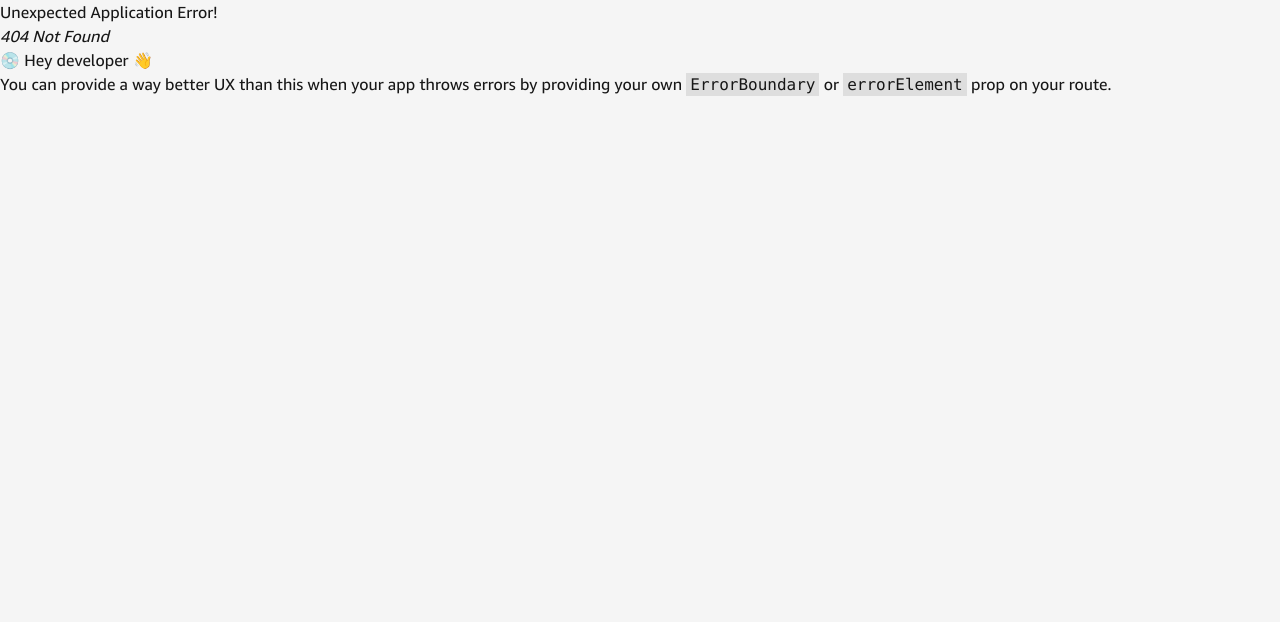
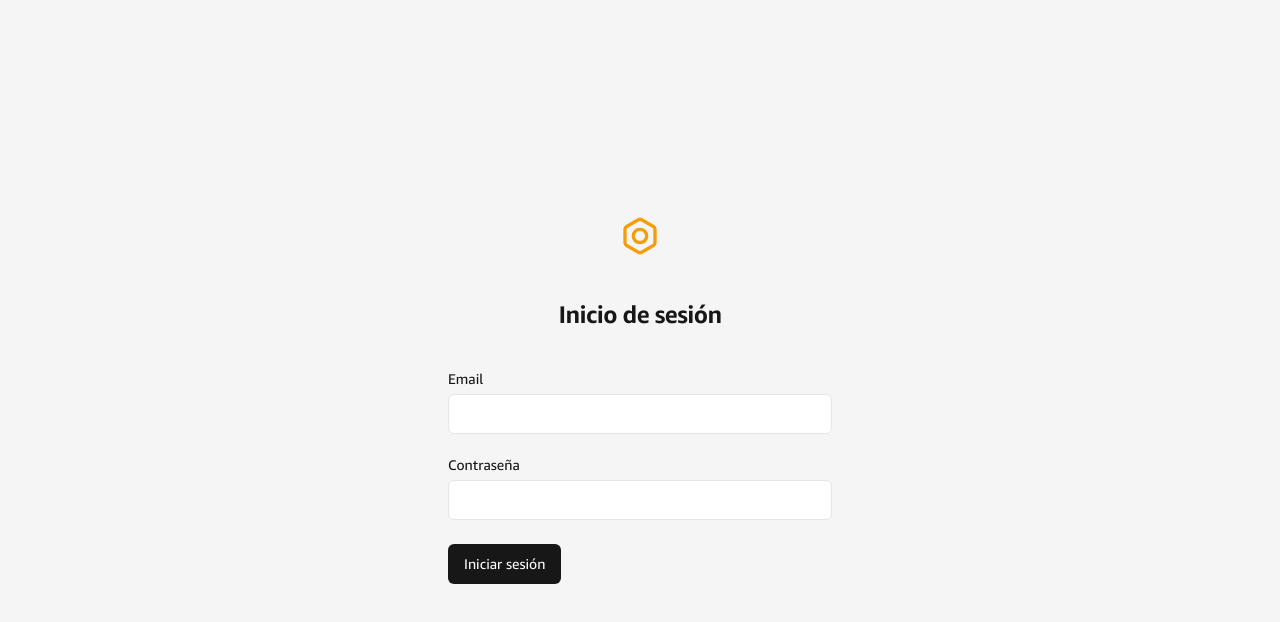
Before and after one commit to habilisoft/zemi-ui, a React (Vite) app: page /login in a window 1280 px wide. Before the commit this address had no page. Shown: the top 622 px of the page. Built offline with nearby package versions, Linux system fonts and the light colour scheme.

Commit message:
feat: add project service, cancel button and login page

```diff
--- a/package.json
+++ b/package.json
@@ -24,7 +24,9 @@
     "@radix-ui/react-slot": "^1.0.2",
     "@radix-ui/react-tabs": "^1.0.4",
     "@sentry/react": "^8.0.0",
+    "@tanstack/react-query": "^5.36.2",
     "@tanstack/react-table": "^8.17.3",
+    "axios": "^1.6.8",
     "class-variance-authority": "^0.7.0",
     "clsx": "^2.1.1",
     "cmdk": "^1.0.0",
--- a/src/components/ui/compound-form.tsx
+++ b/src/components/ui/compound-form.tsx
@@ -46,26 +46,50 @@ import {
   LoaderCircle,
 } from "lucide-react";
 import { es } from "date-fns/locale";
+import { AlertDialog } from "./alert-dialog";
+import { useState } from "react";
 
 interface Props extends IFormSchema {
   submitButtonText?: string;
+  cancelButtonText?: string;
   title?: string;
   description?: string;
   columns?: number;
   sendingRequest: boolean;
   onSubmit: (data: Record<string, string | string[]>) => void;
+  onCancel?: () => void;
+  alertDialogText?: string;
+  alertDialogDesc?: string;
+  labelsClassName?: string;
+  submitButtonClassName?: string;
+  submitButtonVariant?:
+    | "default"
+    | "destructive"
+    | "outline"
+    | "secondary"
+    | "ghost"
+    | "link";
 }
 
 export function CompoundForm(props: Props) {
   const {
     inputs,
-    submitButtonText = "Submit",
+    submitButtonText = "Enviar",
+    cancelButtonText = "Cancelar",
     description,
     title,
     columns = 1,
     sendingRequest,
     onSubmit,
+    onCancel,
+    alertDialogText,
+    alertDialogDesc,
+    labelsClassName,
+    submitButtonVariant = "default",
+    submitButtonClassName,
   } = props;
+  const [alertDialogIsOpen, setAlertDialogIsOpen] = useState(false);
+
   const FormSchema = z.object(
     inputs.reduce(
       (accumulator, currentValue) => ({
@@ -114,6 +138,7 @@ export function CompoundForm(props: Props) {
           </FormControl>
         );
       case "number":
+      case "password":
       case "text":
         return (
           <FormControl>
@@ -307,15 +332,33 @@ export function CompoundForm(props: Props) {
               name={inputData.name as never}
               render={({ field }) => (
                 <FormItem className="flex flex-col">
-                  <FormLabel>{inputData.label}</FormLabel>
+                  <FormLabel className={cn(labelsClassName)}>
+                    {inputData.label}
+                  </FormLabel>
                   {renderInputBasedOnType(inputData, field)}
                   <FormMessage />
                 </FormItem>
               )}
             />
           ))}
-          <div>
-            <Button type="submit" disabled={sendingRequest}>
+          <div className="flex items-center gap-4">
+            {onCancel && (
+              <Button
+                onClick={() => setAlertDialogIsOpen(true)}
+                variant="outline"
+                type="button"
+                disabled={sendingRequest}
+              >
+                {cancelButtonText}
+              </Button>
+            )}
+
+            <Button
+              variant={submitButtonVariant}
+              type="submit"
+              disabled={sendingRequest}
+              className={cn(submitButtonClassName)}
+            >
               {sendingRequest && (
                 <LoaderCircle className="mr-2 h-4 w-4 animate-spin" />
               )}
@@ -324,6 +367,18 @@ export function CompoundForm(props: Props) {
           </div>
         </form>
       </Form>
+      {onCancel && (
+        <AlertDialog
+          isOpen={alertDialogIsOpen}
+          cancel={() => setAlertDialogIsOpen(false)}
+          action={() => {
+            onCancel();
+            setAlertDialogIsOpen(false);
+          }}
+          title={alertDialogText || ""}
+          description={alertDialogDesc || ""}
+        />
+      )}
     </>
   );
 }
--- /dev/null
+++ b/src/hooks/projects/index.ts
@@ -0,0 +1 @@
+export * from "./use-projects";
--- /dev/null
+++ b/src/hooks/projects/use-projects.tsx
@@ -0,0 +1,17 @@
+import { ProjectsService } from "@/services/projects.service";
+import { useQuery } from "@tanstack/react-query";
+
+export function useProjects(searchTerm: string) {
+  const projectsService = new ProjectsService();
+
+  const { isLoading, data, refetch } = useQuery({
+    queryKey: ["projects", searchTerm],
+    queryFn: () => projectsService.getProjects(searchTerm),
+  });
+
+  return {
+    isLoading,
+    projects: data,
+    reloadProjects: refetch,
+  };
+}
--- a/src/main.tsx
+++ b/src/main.tsx
@@ -1,5 +1,6 @@
 import React from "react";
 import ReactDOM from "react-dom/client";
+import { QueryClientProvider, QueryClient } from "@tanstack/react-query";
 import * as Sentry from "@sentry/react";
 import {
   createBrowserRouter,
@@ -12,6 +13,7 @@ import {
 import "./index.css";
 import { constructionRoutes } from "./modules/construction";
 import { RootLayout } from "./layouts";
+import AuthPage from "./modules/auth/auth";
 
 const router = createBrowserRouter([
   {
@@ -19,7 +21,13 @@ const router = createBrowserRouter([
     element: <RootLayout />,
     children: [constructionRoutes],
   },
+  {
+    path: "/login",
+    element: <AuthPage />,
+  },
 ]);
+
+const queryClient = new QueryClient();
 
 Sentry.init({
   dsn: import.meta.env.VITE_SENTRY_DSN,
@@ -41,6 +49,8 @@ Sentry.init({
 
 ReactDOM.createRoot(document.getElementById("root")!).render(
   <React.StrictMode>
-    <RouterProvider router={router} />
+    <QueryClientProvider client={queryClient}>
+      <RouterProvider router={router} />
+    </QueryClientProvider>
   </React.StrictMode>
 );
--- /dev/null
+++ b/src/modules/auth/auth.tsx
@@ -0,0 +1,44 @@
+import { Bolt } from "lucide-react";
+import { CompoundForm } from "@/components/ui/compound-form";
+import { z } from "zod";
+
+export default function AuthPage() {
+  return (
+    <div className="flex min-h-screen flex-1 flex-col justify-center px-6 py-12 lg:px-8">
+      <div className="sm:mx-auto sm:w-full sm:max-w-sm text-center">
+        <Bolt className="text-amber-500 inline-block" size={40} />
+        <h2 className="mt-10 text-center text-2xl font-bold leading-9 tracking-tight text-neutral-900">
+          Inicio de sesión
+        </h2>
+      </div>
+
+      <div className="mt-10 sm:mx-auto sm:w-full sm:max-w-sm">
+        <CompoundForm
+          inputs={[
+            {
+              label: "Email",
+              name: "email",
+              defaultValue: "",
+              type: "text",
+              placeholder: "",
+              validations: z.string().email({ message: "Email inválido" }),
+            },
+            {
+              label: "Contraseña",
+              name: "password",
+              defaultValue: "",
+              type: "password",
+              placeholder: "",
+              validations: z
+                .string({ required_error: "Campo requerido" })
+                .min(6, { message: "Mínimo 6 caracteres" }),
+            },
+          ]}
+          sendingRequest={false}
+          submitButtonText="Iniciar sesión"
+          onSubmit={(data) => console.log(JSON.stringify(data, null, 2))}
+        />
+      </div>
+    </div>
+  );
+}
--- /dev/null
+++ b/src/modules/auth/components/user-auth-form.tsx
@@ -0,0 +1,50 @@
+import { cn } from "@/lib/utils";
+import { Button } from "@/components/ui/button";
+import { Input } from "@/components/ui/input";
+import { Label } from "@/components/ui/label";
+import { LoaderCircle } from "lucide-react";
+import { useState } from "react";
+
+interface UserAuthFormProps extends React.HTMLAttributes<HTMLDivElement> {}
+
+export function UserAuthForm({ className, ...props }: UserAuthFormProps) {
+  const [isLoading, setIsLoading] = useState<boolean>(false);
+
+  async function onSubmit(event: React.SyntheticEvent) {
+    event.preventDefault();
+    setIsLoading(true);
+
+    setTimeout(() => {
+      setIsLoading(false);
+    }, 3000);
+  }
+
+  return (
+    <div className={cn("grid gap-6", className)} {...props}>
+      <form onSubmit={onSubmit}>
+        <div className="grid gap-2">
+          <div className="grid gap-1">
+            <Label className="sr-only" htmlFor="email">
+              Email
+            </Label>
+            <Input
+              id="email"
+              placeholder="name@example.com"
+              type="email"
+              autoCapitalize="none"
+              autoComplete="email"
+              autoCorrect="off"
+              disabled={isLoading}
+            />
+          </div>
+          <Button disabled={isLoading}>
+            {isLoading && (
+              <LoaderCircle className="mr-2 h-4 w-4 animate-spin" />
+            )}
+            Sign In with Email
+          </Button>
+        </div>
+      </form>
+    </div>
+  );
+}
--- a/src/modules/construction/construction.tsx
+++ b/src/modules/construction/construction.tsx
@@ -102,6 +102,7 @@ const formData: IFormSchema = {
 export const Construction = () => {
   const [dialogIsOpen, setDialogIsOpen] = useState(false);
   const [alertDialogIsOpen, setAlertDialogIsOpen] = useState(false);
+
   return (
     <div>
       Constructora
@@ -148,6 +149,9 @@ export const Construction = () => {
           description="Desc"
           sendingRequest={false}
           onSubmit={(data) => console.log(JSON.stringify(data, null, 2))}
+          onCancel={() => alert("Cancelled")}
+          alertDialogText="Seguro que deseas cancelar?"
+          alertDialogDesc="Si cancelas se perderan los datos"
         />
       </div>
       <AlertDialog
--- /dev/null
+++ b/src/services/projects.service.ts
@@ -0,0 +1,25 @@
+import axios from "axios";
+
+export class ProjectsService {
+  private projects_endpoint: string;
+
+  constructor() {
+    this.projects_endpoint = `/api/projects`;
+  }
+
+  /*
+   *==================
+   * GET requests
+   *==================
+   */
+  async getProjects(searchTerm: string) {
+    try {
+      const { data } = await axios.get(
+        this.projects_endpoint + "search=" + searchTerm
+      );
+      return data;
+    } catch (error) {
+      console.error(`[ProjectsService][getProjects]: ${error}`);
+    }
+  }
+}
--- a/src/types/index.ts
+++ b/src/types/index.ts
@@ -50,6 +50,7 @@ export interface IInputFormSchema {
     | "radioGroup"
     | "textarea"
     | "combobox"
+    | "password"
     | "date";
   placeholder?: string;
   name: string;
```
Also changed, not shown: src/modules/construction/projects/projects.tsx (+7 -0 lines), 1 other file (tests, documents, lock files or other folders).
